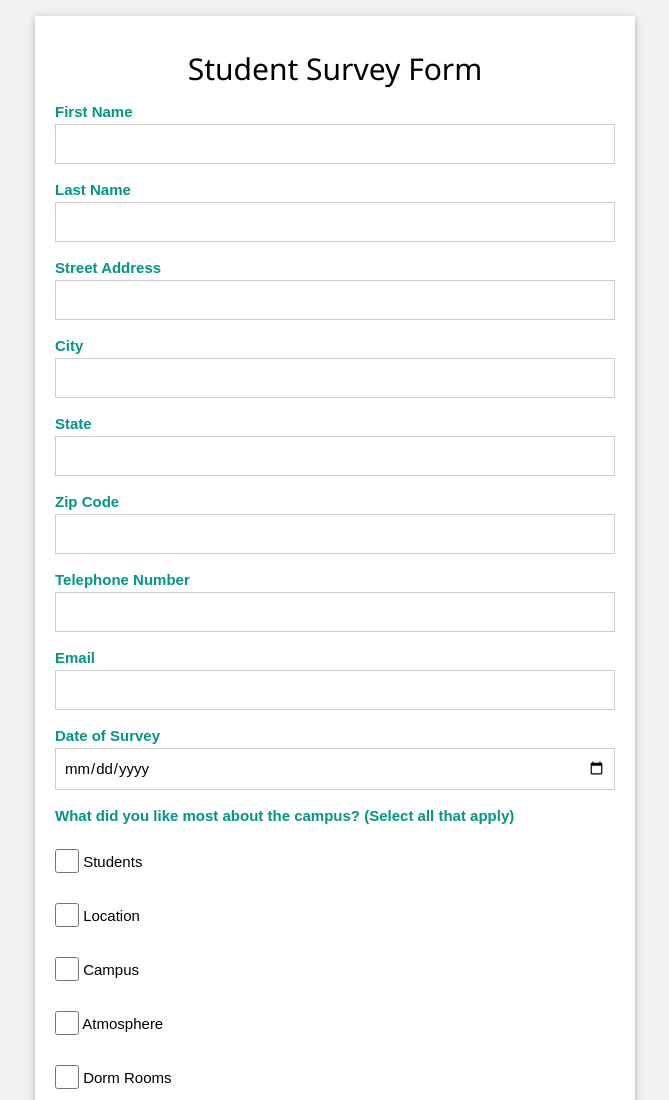
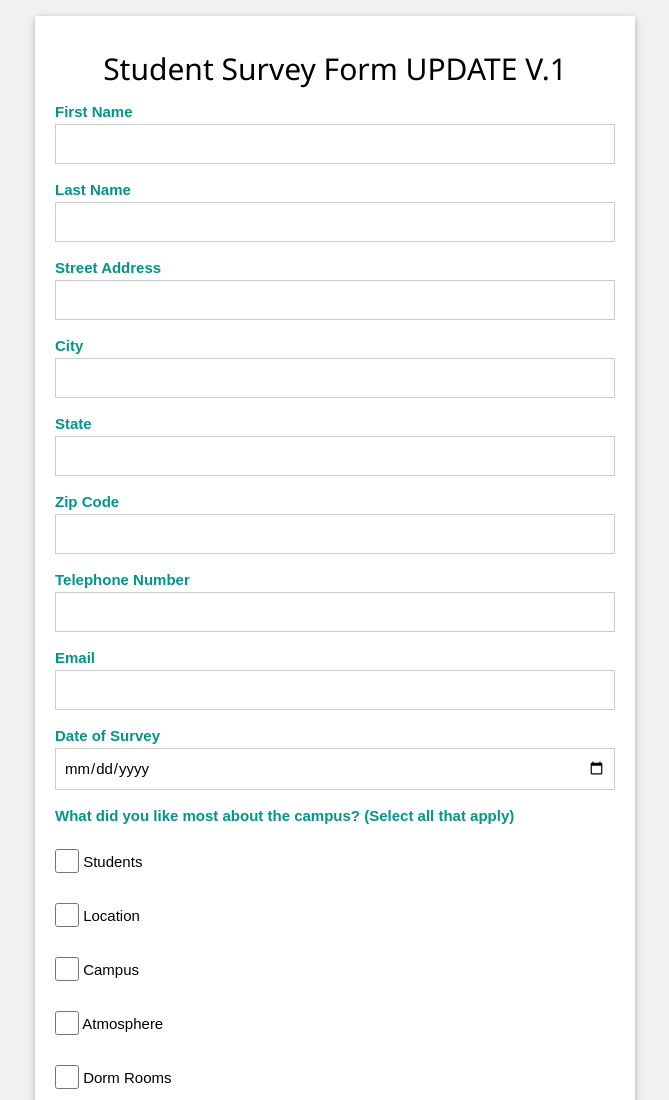
Before and after one commit to amisha14072001/sweassignment2, a plain HTML site: page index.html in a window 1280 px wide. Shown: the top 1100 px of the page, without its empty margins (305-974 px from the left). Drawn offline with nearby package versions, Linux system fonts and the light colour scheme.

Commit message:
Update index.html

```diff
--- a/index.html
+++ b/index.html
@@ -14,7 +14,7 @@
 <body class="w3-light-grey">
 
     <div class="w3-container w3-card w3-white w3-margin-top container">
-        <h2 class="w3-center">Student Survey Form</h2>
+        <h2 class="w3-center">Student Survey Form UPDATE V.1</h2>
         <form action="#" method="post">
 
             <label class="w3-text-teal"><b>First Name</b></label>
```
